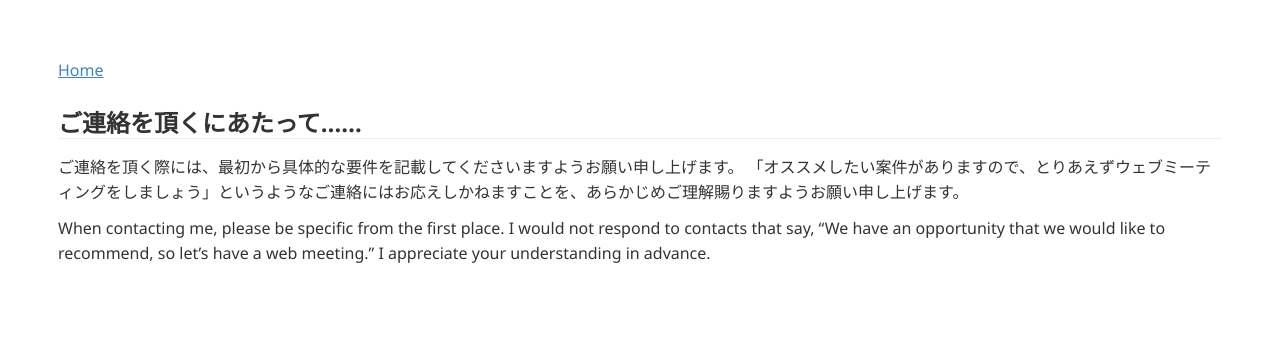
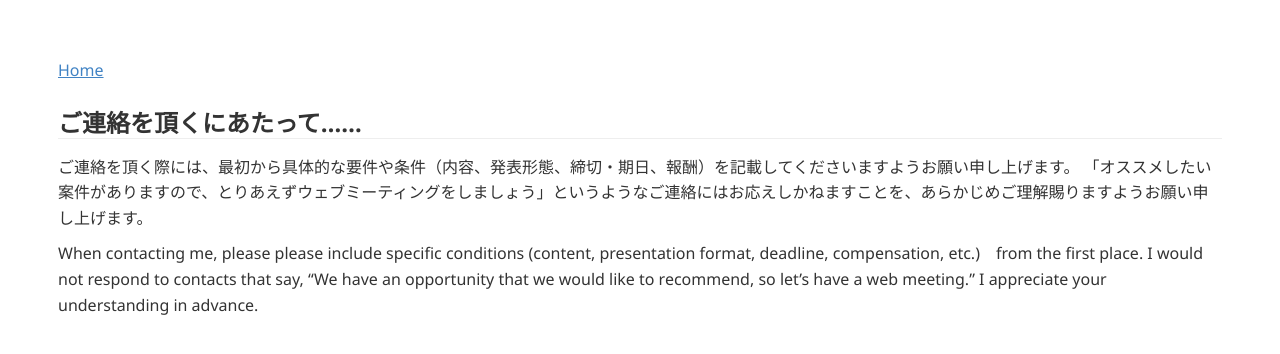
Before and after one commit to tnitoh/tnitoh.github.io, a Jekyll site: the page built from contact_note.md, in a window 1280 px wide. Shown: the top 354 px of the page. Built offline with Jekyll 4.4.1, drawn with Linux system fonts in a browser that asks for light colours; Markdown is read by kramdown in place of the engine named in the settings.

Commit message:
Update contact_note.md

```diff
--- a/contact_note.md
+++ b/contact_note.md
@@ -7,7 +7,7 @@
 
 ## ご連絡を頂くにあたって……
 
-ご連絡を頂く際には、最初から具体的な要件を記載してくださいますようお願い申し上げます。
+ご連絡を頂く際には、最初から具体的な要件や条件（内容、発表形態、締切・期日、報酬）を記載してくださいますようお願い申し上げます。
 「オススメしたい案件がありますので、とりあえずウェブミーティングをしましょう」というようなご連絡にはお応えしかねますことを、あらかじめご理解賜りますようお願い申し上げます。
 
-When contacting me, please be specific from the first place. I would not respond to contacts that say, "We have an opportunity that we would like to recommend, so let's have a web meeting." I appreciate your understanding in advance.
+When contacting me, please please include specific conditions (content, presentation format, deadline, compensation, etc.)　from the first place. I would not respond to contacts that say, "We have an opportunity that we would like to recommend, so let's have a web meeting." I appreciate your understanding in advance.
```
